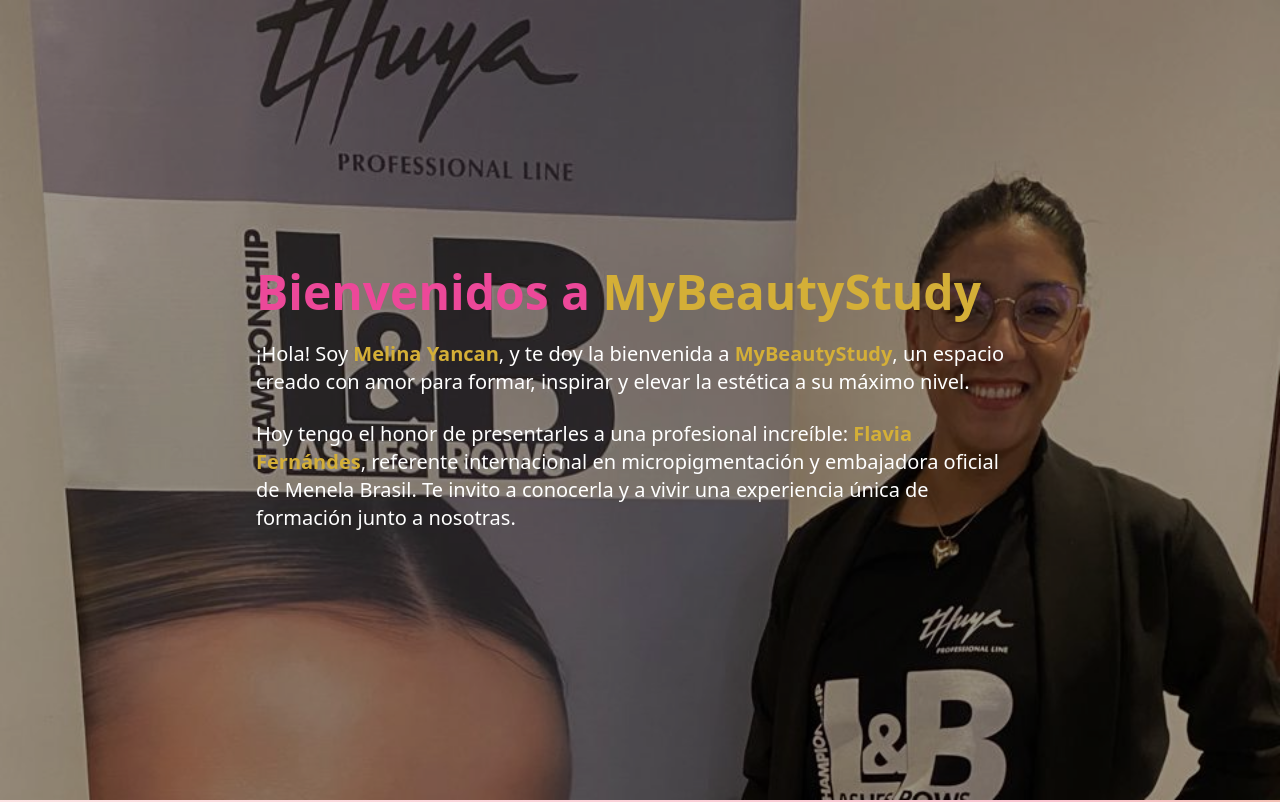
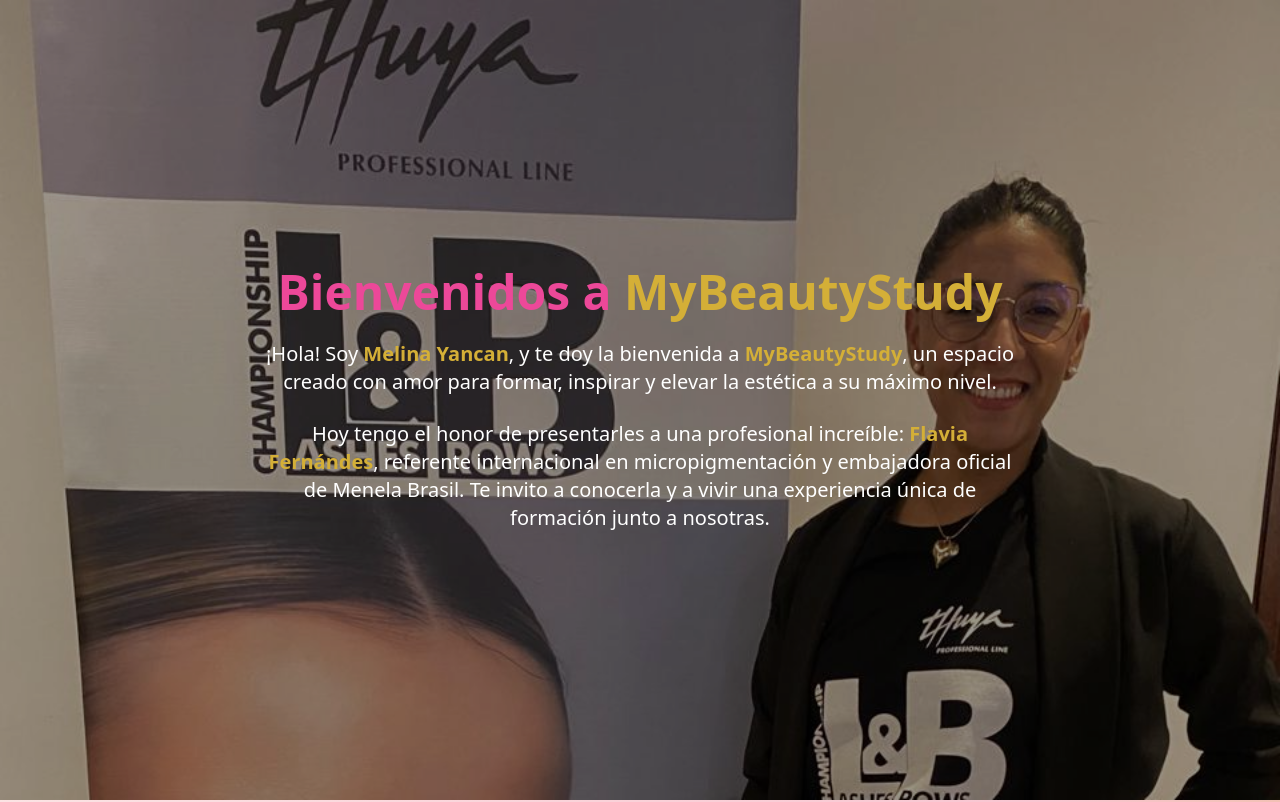
Before and after one commit to 31pablo05/-micropicmentadoraInternacional-, a React (Vite) app in the folder curso-flavia/: page / in a window 1280 px wide. Shown: the top 802 px of the page. Built offline with nearby package versions, Linux system fonts and the light colour scheme.

Commit message:
ajuste en texto 2

```diff
--- a/curso-flavia/src/components/Intro.jsx
+++ b/curso-flavia/src/components/Intro.jsx
@@ -18,7 +18,7 @@
       <div className="absolute inset-0 bg-black bg-opacity-40 z-0"></div>
 
       {/* Contenido principal */}
-      <div className="relative z-10 max-w-3xl space-y-6 text-left">
+      <div className="relative z-10 max-w-3xl space-y-6 text-left md:text-center">
         <motion.h2
           className="text-3xl sm:text-4xl md:text-5xl font-extrabold text-pink-500"
           initial={{ opacity: 0, y: 20 }}
```
